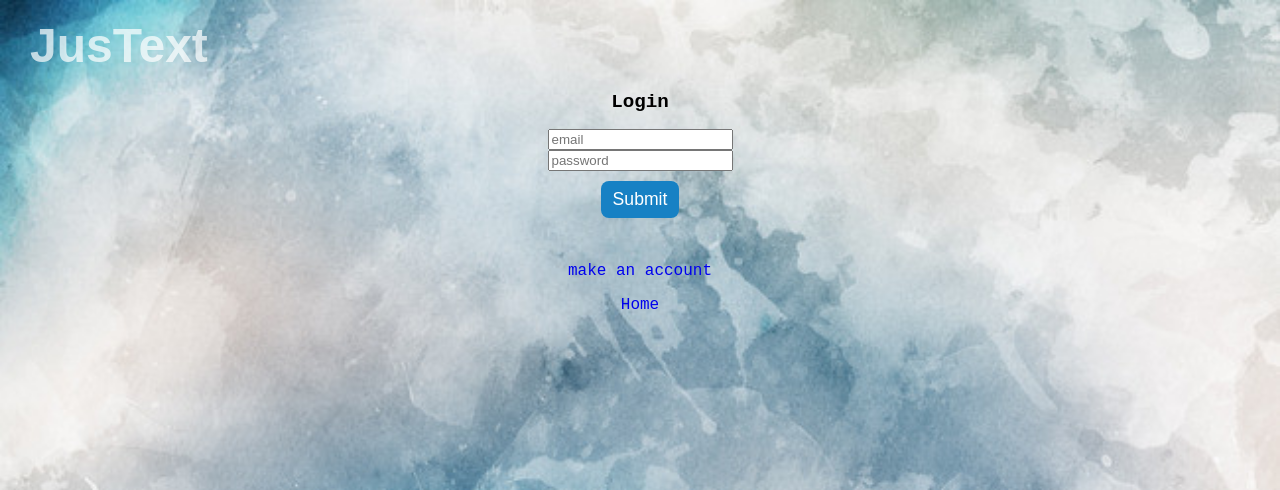
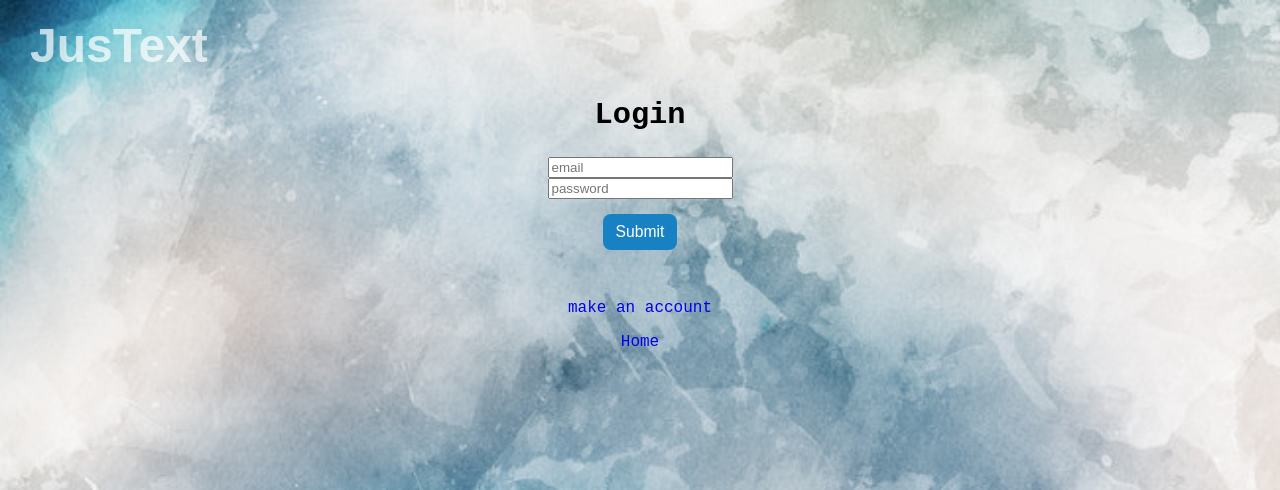
Before and after one commit to TengXu/text, a Flask app: page /profile in a window 1280 px wide. Shown: the top 490 px of the page. Run offline with Flask 2, Linux system fonts and the light colour scheme; data that the repository does not hold is empty.

Commit message:
Update Justext/static/styles.css

```diff
--- a/Justext/static/styles.css
+++ b/Justext/static/styles.css
@@ -19,7 +19,7 @@ h1 {
 }
 
 h2 {
-	font-size: 1.2em;
+	font-size: 1.9em;
 }
 
 a {
@@ -53,13 +53,13 @@ a.profile:hover {
 }
 
 input[type="submit"]{
-	font-size: 1.1em;
+	font-size: 0.98em;
     background-color: #1781C4;
     color: #fff;
     border-radius: 8px;
     border: none;
-    margin: 10px;
-    padding: 8px 12px;
+    margin: 15px;
+    padding: 9px 13px;
 }
 
 .block{
```
